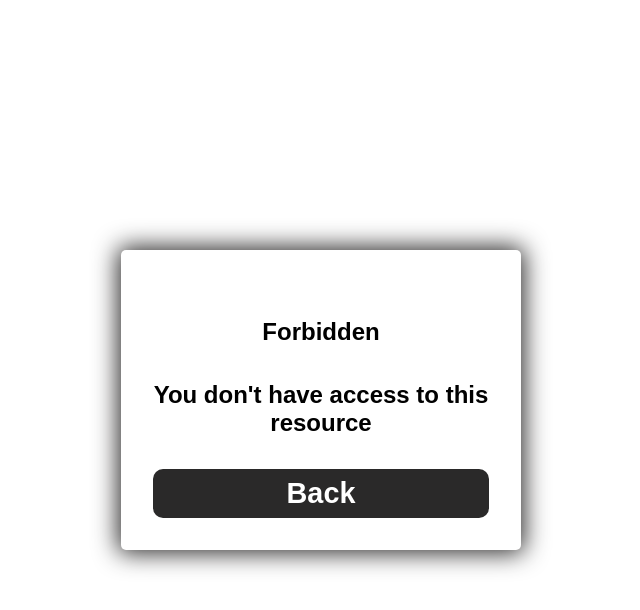
After one commit to Kamil-Kijak/evoting-flask-app, a Flask app: page /deleting_vote in a window 1280 px wide. The commit adds this page. Shown: the top 610 px of the page, without its empty margins (319-959 px from the left). Run offline with Flask 3, Linux system fonts and the light colour scheme; the visitor is signed in with stand-in values (Sample User, id 1); data that the repository does not hold is empty; parts of the project's set-up code (start-up, migrations or seed data) failed here and were passed over; some libraries are stand-ins or nearby versions.

Commit message:
created delete votes

```diff
--- a/routes.py
+++ b/routes.py
@@ -23,6 +23,28 @@ def votes_page():
         user = db.session.query(User).filter(User.id == id).first()
         votes = [vote.to_dict() for vote in user.votes] if len(user.votes) > 0 else None
         return render_template("pages/votes.html", votes=votes)
+    else:
+        return redirect(url_for("welcome_page"))
+
+
+@app.route("/deleting_vote", methods=["GET", "POST"])
+def deleting_vote():
+    id = session.get("idUser")
+    if id:
+        idVote = request.args.get("idVote")
+        ownership = db.session.query(Vote).filter(Vote.id == idVote).filter(Vote.idUser == id).count()
+        if request.method == "POST":
+            if ownership == 1:
+                vote = db.session.query(Vote).filter(Vote.id == idVote).first()
+                db.session.delete(vote)
+                db.session.commit()
+                user = db.session.query(User).filter(User.id == id).first()
+                votes = [vote.to_dict() for vote in user.votes] if len(user.votes) > 0 else None
+                return render_template("pages/votes.html", success="Vote deleted successfully", votes=votes)
+            else:
+                return redirect(url_for("votes_page"))
+        else:
+            return render_template("confirms/delete.html", forbidden=ownership == 0)
     else:
         return redirect(url_for("welcome_page"))
 
@@ -58,7 +80,9 @@ def creating_vote():
                 vote.options = voteOptions
                 db.session.add(vote)
                 db.session.commit()
-                return render_template("pages/votes.html", success="Created new Vote")
+                user = db.session.query(User).filter(User.id == id).first()
+                votes = [vote.to_dict() for vote in user.votes] if len(user.votes) > 0 else None
+                return render_template("pages/votes.html", success="Created new Vote", votes=votes)
             else:
                 return render_template("forms/creatingVote.html", values={"count":int(count)})
         else:
--- /dev/null
+++ b/templates/confirms/delete.html
@@ -0,0 +1,44 @@
+
+{% extends "base.html" %}
+
+{% block title %}
+    Are you sure?
+{% endblock %}
+
+{% block main %}
+
+{% if forbidden %}
+    <section class="card" style="width: 400px;">
+        <h1 style="text-align: center;margin: 2.2rem;">Forbidden</h1>
+        <h2 style="text-align: center;">You don't have access to this resource</h2>
+        <a href="{{ url_for('votes_page') }}" style="margin-top: 2rem;">
+            <button class="primary-button" style="width: 100%;">
+                <span style="font-size: 1.8rem;">
+                    Back
+                </span>
+            </button>
+        </a>
+    </section>
+{% else %}
+    <form class="card" method="post" style="width: 400px;">
+        <h1 style="text-align: center;margin: 2.2rem;">Confirm delete</h1>
+        <h2 style="text-align: center;">Are you sure?</h2>
+        <section style="row-gap: .5rem;flex-direction: column;margin-top: 2rem;" class="flex-center">
+            <button class="danger-button" type="submit" style="width: 100%;">
+                <span style="font-size: 1.8rem;">
+                    YES
+                </span>
+            </button>
+            <a href="{{ url_for('votes_page') }}" style="margin-top: 1rem;width: 100%;">
+                <button class="primary-button" style="width: 100%;" type="button">
+                    <span style="font-size: 1.8rem;">
+                        NO
+                    </span>
+                </button>
+            </a>
+        </section>
+
+    </form>
+{% endif %}
+
+{% endblock %}
```
Also changed, not shown: database/models.py (+8 -8 lines), templates/pages/votes.html (+4 -4 lines).
